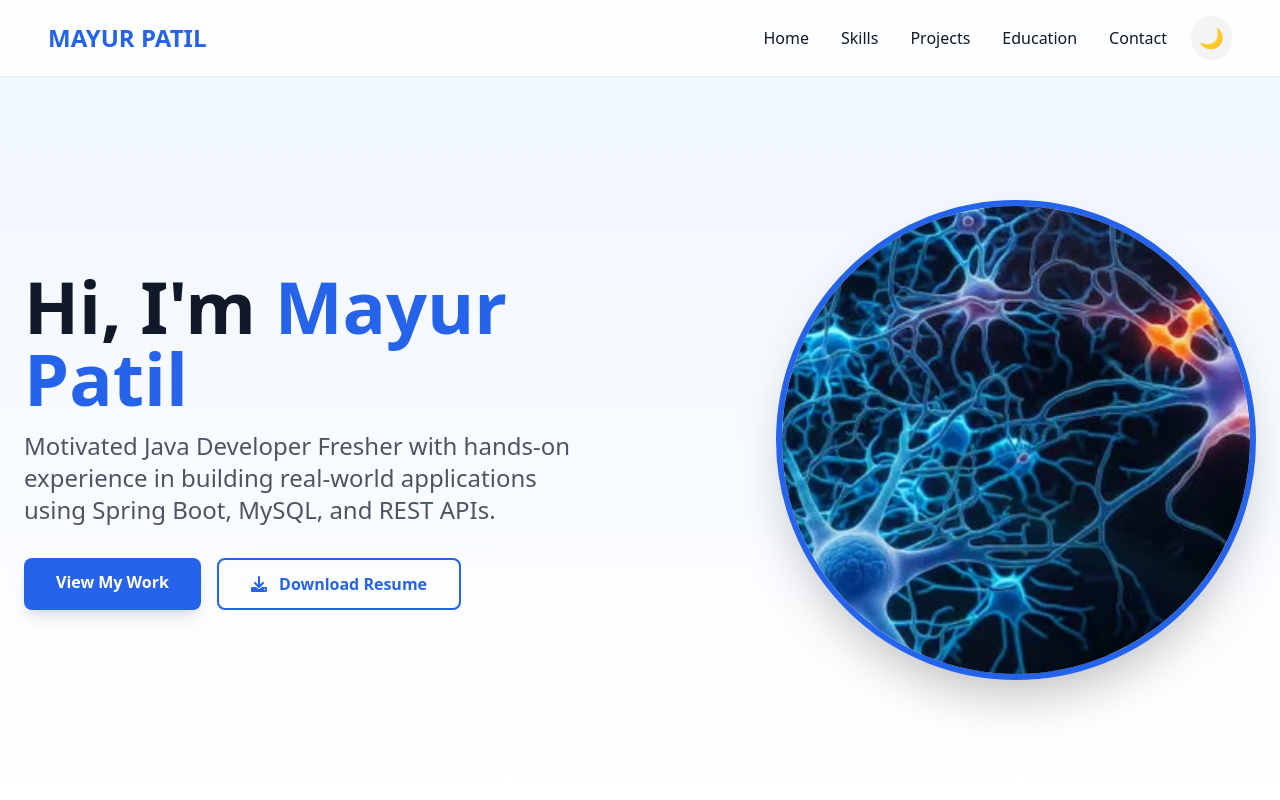
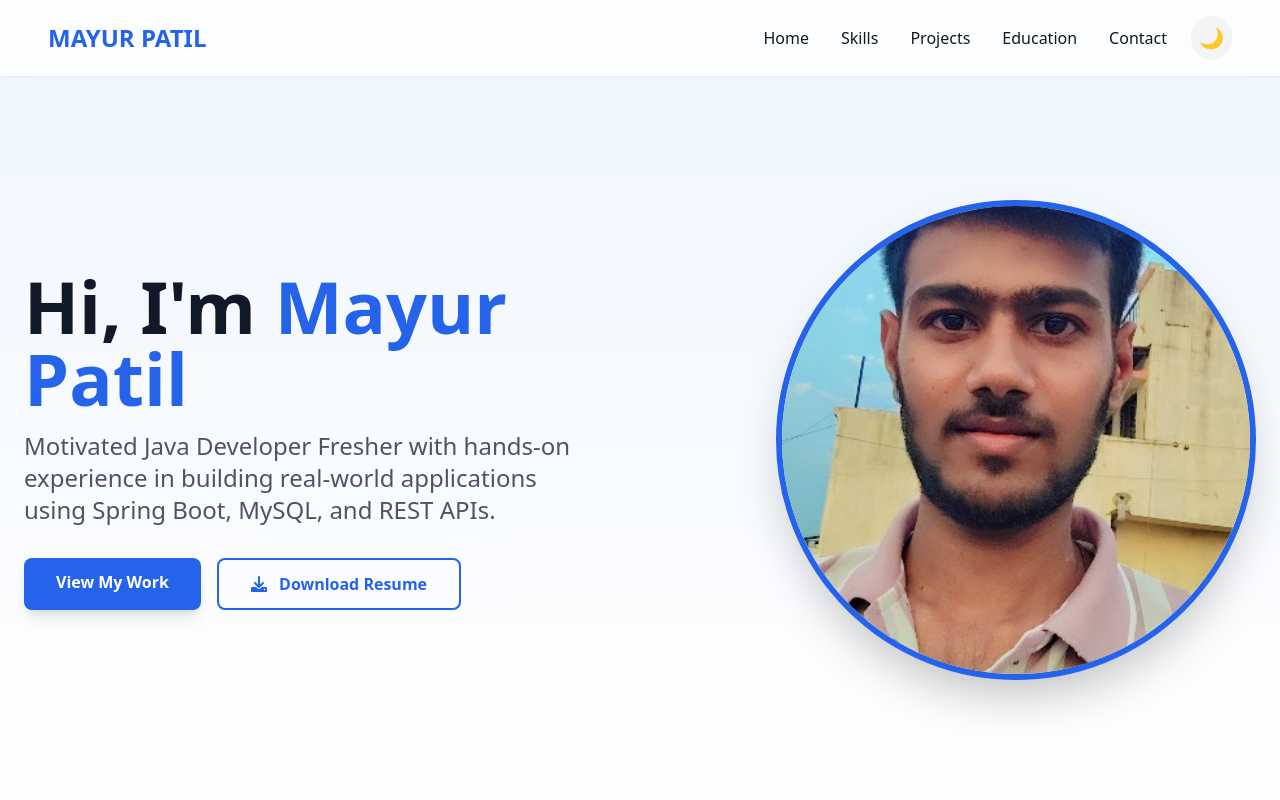
Before and after one commit to Mayurpatil80/portfolio-website, a website: page index.html in a window 1280 px wide. Shown: the top 800 px of the page. Drawn offline with nearby package versions, Linux system fonts and the light colour scheme.

Commit message:
Update index.html

```diff
--- a/index.html
+++ b/index.html
@@ -72,7 +72,7 @@
 
     <!-- Image -->
     <div class="flex-1 flex justify-center md:justify-end">
-        <img src="firing-neurons.webp" alt="Mayur Patil" class="w-96 h-96 md:w-[480px] md:h-[480px] object-cover rounded-full border-[6px] border-primary shadow-2xl animate-float">
+        <img src="1000261970.jpg" alt="Mayur Patil" class="w-96 h-96 md:w-[480px] md:h-[480px] object-cover rounded-full border-[6px] border-primary shadow-2xl animate-float">
     </div>
 </section>
 
```
